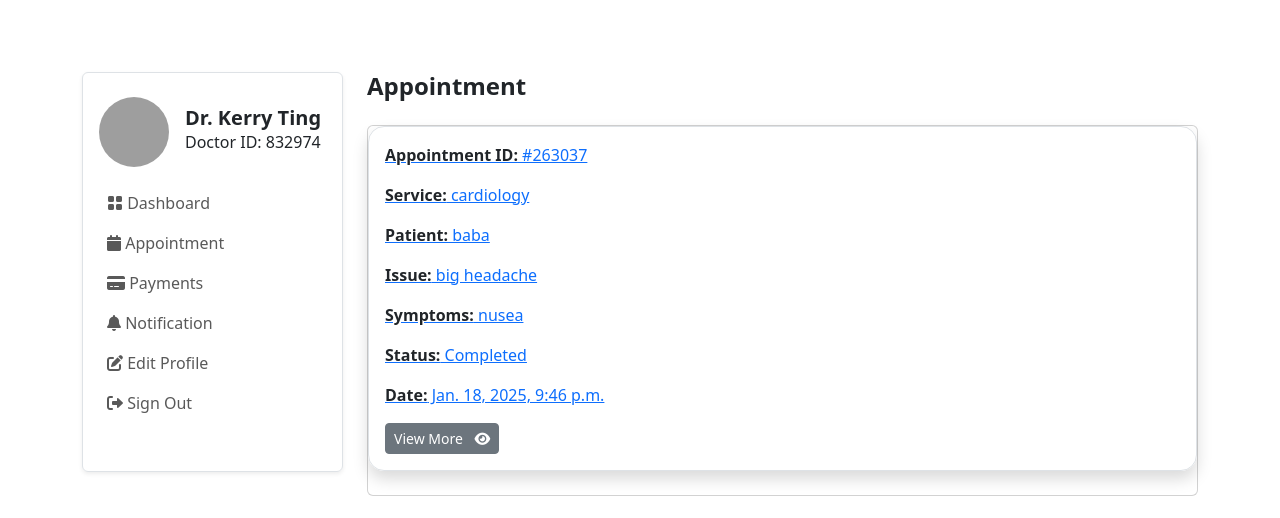
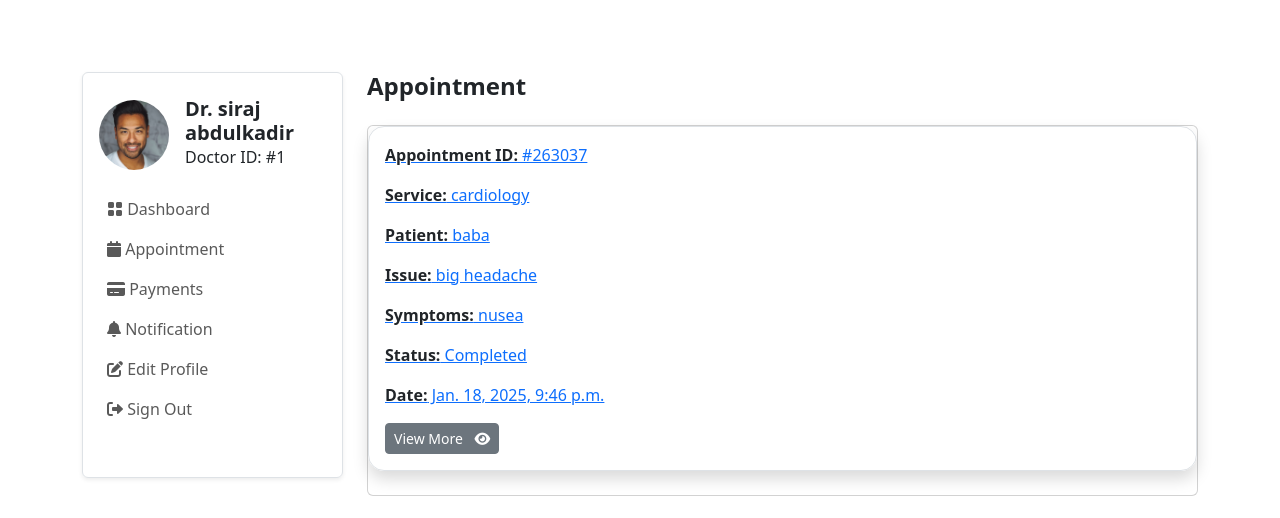
Before and after one commit to mohammedsbd/CnergyCare, a Django app: page /doctor/appointments/ in a window 1280 px wide. Shown: the part 68-586 px from the top of the page. Run offline with Django 5.2, Linux system fonts and the light colour scheme; a user stored in the database is signed in; data comes from the database, SQL or seed files in the repository; both versions use the stored data as it was after the commit; parts of the project's set-up code (start-up, migrations or seed data) failed here and were passed over; grey boxes are pictures that could not be loaded.

Commit message:
finshed the doctro profile update

```diff
--- a/templates/doctor/sidebar.html
+++ b/templates/doctor/sidebar.html
@@ -11,12 +11,16 @@
         <div class="collapse navbar-collapse p-3" id="sidenav">
             <div class="navbar-nav flex-column">
                 <div class="d-flex align-items-center mb-3">
-                    <img src="https://media.istockphoto.com/id/177373093/photo/indian-male-doctor.jpg?s=612x612&w=0&k=20&c=5FkfKdCYERkAg65cQtdqeO_D0JMv6vrEdPw3mX1Lkfg="
-                        alt="avatar" class="rounded-circle avatar-xl"
-                        style="width: 70px; height: 70px; object-fit: cover" />
+
+{% if request.user.doctor.image %}
+<img src="{{request.user.doctor.image.url}}" alt="avatar" class="rounded-circle avatar-xl"
+    style="width: 70px; height: 70px; object-fit: cover" />
+{% endif %}
+
+
                     <div class="ms-3">
-                        <h5 class="mb-0 fw-bold">Dr. Kerry Ting</h5>
-                        <p class="mb-1 fs-6">Doctor ID: 832974</p>
+                        <h5 class="mb-0 fw-bold">Dr. {{request.user.doctor.full_name}}</h5>
+                        <p class="mb-1 fs-6">Doctor ID: #{{request.user.doctor.id}}</p>
                     </div>
                 </div>
                 <ul class="list-unstyled ms-n2 mb-4">
```
Also changed, not shown: db.sqlite3, media/images/avatar-1.jpg (added).
